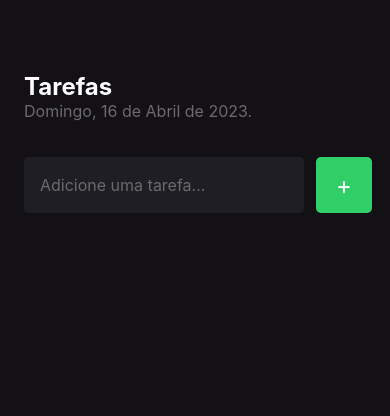
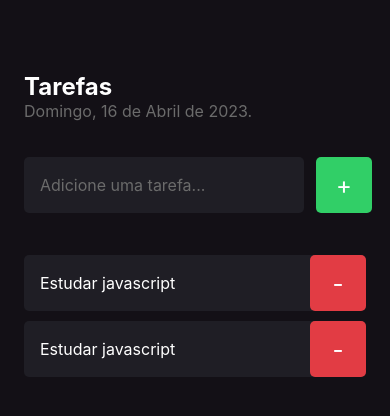
Before and after one commit to marcos-bueno/todo-list-rn, a React Native app: screen / in a window 390 px wide. Shown: the top 416 px of the page. Built offline with nearby package versions, Linux system fonts and the light colour scheme.

Commit message:
task component

```diff
--- /dev/null
+++ b/src/components/Task/index.tsx
@@ -0,0 +1,13 @@
+import { View, Text, TouchableOpacity } from 'react-native';
+import { styles } from './styles';
+
+export function Task() {
+  return (
+    <View style={styles.container}>
+      <Text style={styles.name}>Estudar javascript</Text>
+      <TouchableOpacity style={styles.button}>
+        <Text style={styles.buttonText}>-</Text>
+      </TouchableOpacity>
+    </View>
+  );
+}
--- /dev/null
+++ b/src/components/Task/styles.ts
@@ -0,0 +1,30 @@
+import { StyleSheet } from 'react-native';
+
+export const styles = StyleSheet.create({
+  container: {
+    width: '100%',
+    backgroundColor: '#1F1E25',
+    borderRadius: 5,
+    flexDirection: 'row',
+    alignItems: 'center',
+    marginBottom: 10,
+  },
+  name: {
+    flex: 1,
+    fontSize: 16,
+    color: '#FFF',
+    marginLeft: 16,
+  },
+  button: {
+    width: 56,
+    height: 56,
+    borderRadius: 5,
+    backgroundColor: '#E23C44',
+    alignItems: 'center',
+    justifyContent: 'center',
+  },
+  buttonText: {
+    color: '#FFF',
+    fontSize: 24,
+  },
+});
--- a/src/screens/Home/index.tsx
+++ b/src/screens/Home/index.tsx
@@ -1,4 +1,6 @@
 import { View, Text, TextInput, TouchableOpacity } from 'react-native';
+import { Task } from '../../components/Task';
+
 import { styles } from './styles';
 
 export function Home() {
@@ -20,6 +22,8 @@
           <Text style={styles.buttonText}>+</Text>
         </TouchableOpacity>
       </View>
+      <Task />
+      <Task />
     </View>
   );
 }
```
